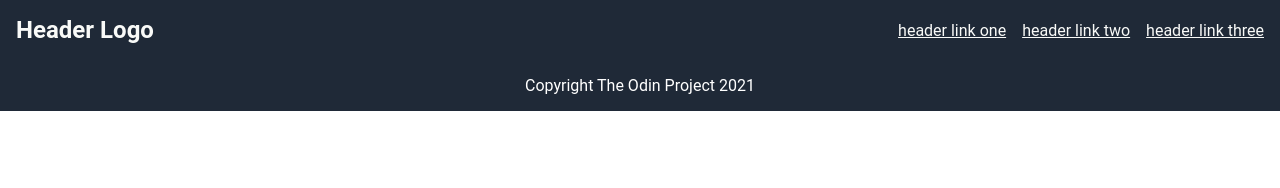
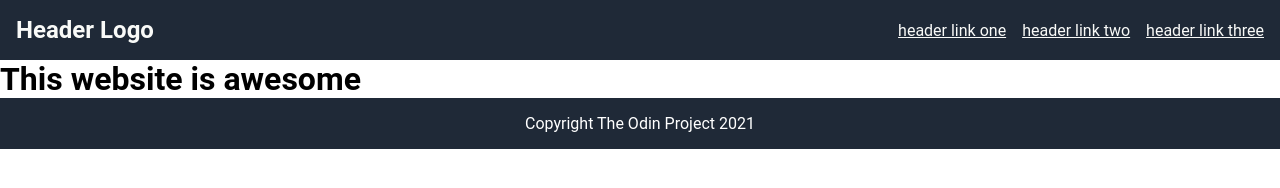
Before and after one commit to mhartmann925/top-landing-page, a plain HTML site: page index.html in a window 1280 px wide. Drawn offline with Linux system fonts and the light colour scheme.

Commit message:
Push index.html to repo

```diff
--- a/index.html
+++ b/index.html
@@ -10,10 +10,15 @@
     <div class="header">
         <p id="header-logo">Header Logo</p>
         <ul class="header-links">
-            <li><a href="google.com">header link one</a></li>
+            <li><a href="https://www.google.com">header link one</a></li>
             <li><a href="youtube.com">header link two</a></li>
             <li><a href="yahoo.com">header link three</a></li>
         </ul>
+    </div>
+    <div class="hero">
+        <div class="hero-body">
+            <h1>This website is awesome</h1>
+        </div>
     </div>
     <div class="footer">
         <p> Copyright The Odin Project 2021</p>
```
